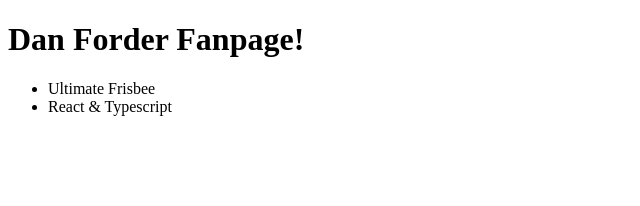
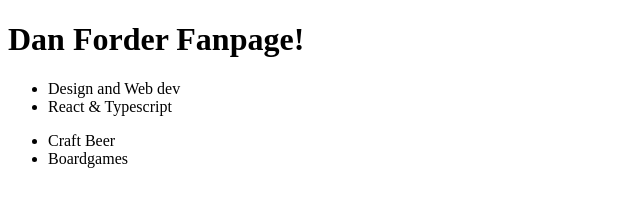
Before and after one commit to andynology/my-test-repo, a plain HTML site: page index.html in a window 1280 px wide. Shown: the whole page, without its empty margins (0-640 px from the left). Drawn offline with Linux system fonts and the light colour scheme.

Commit message:
new list

```diff
--- a/index.html
+++ b/index.html
@@ -8,8 +8,12 @@
 <body>
     <h1>Dan Forder Fanpage!</h1>
     <ul>
-        <li>Ultimate Frisbee</li>
+        <li>Design and Web dev</li>
         <li>React & Typescript</li>
+    </ul>
+    <ul>
+        <li>Craft Beer</li>
+        <li>Boardgames</li>
     </ul>
 </body>
 </html>
```
